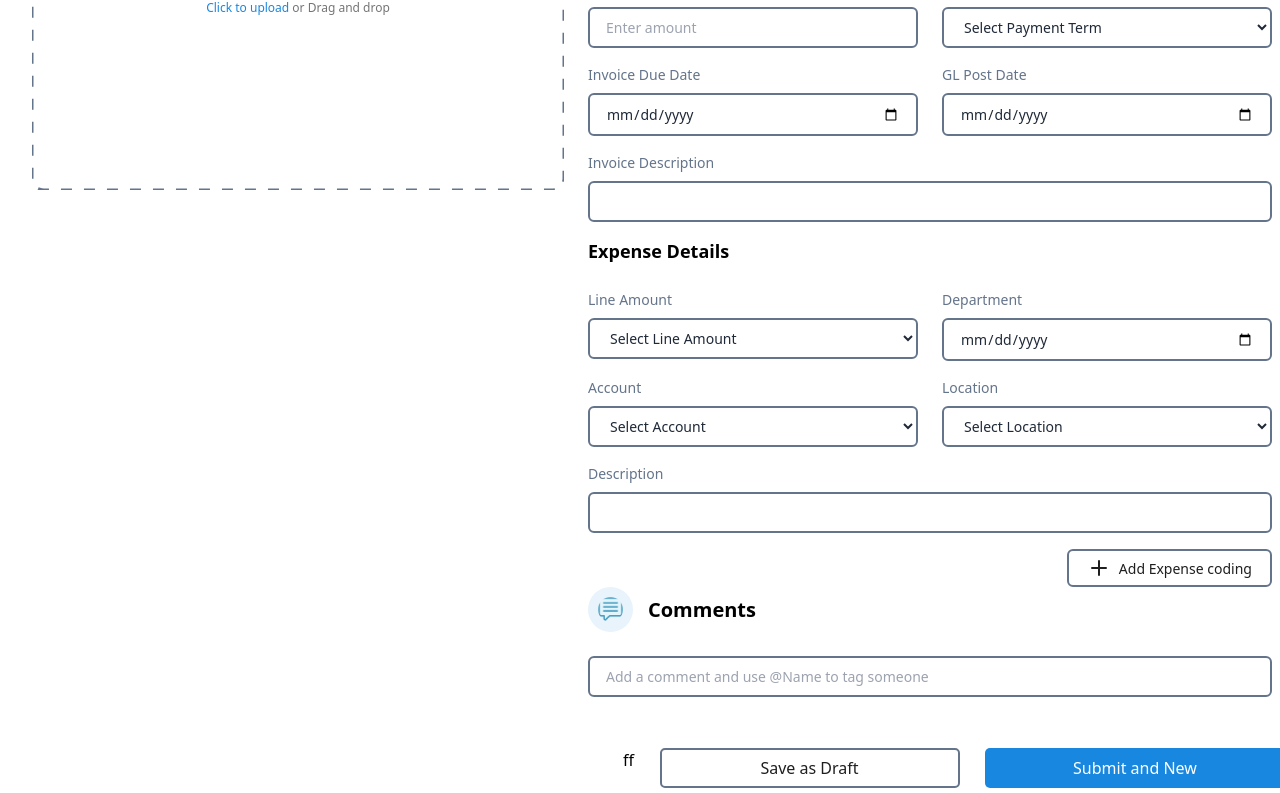
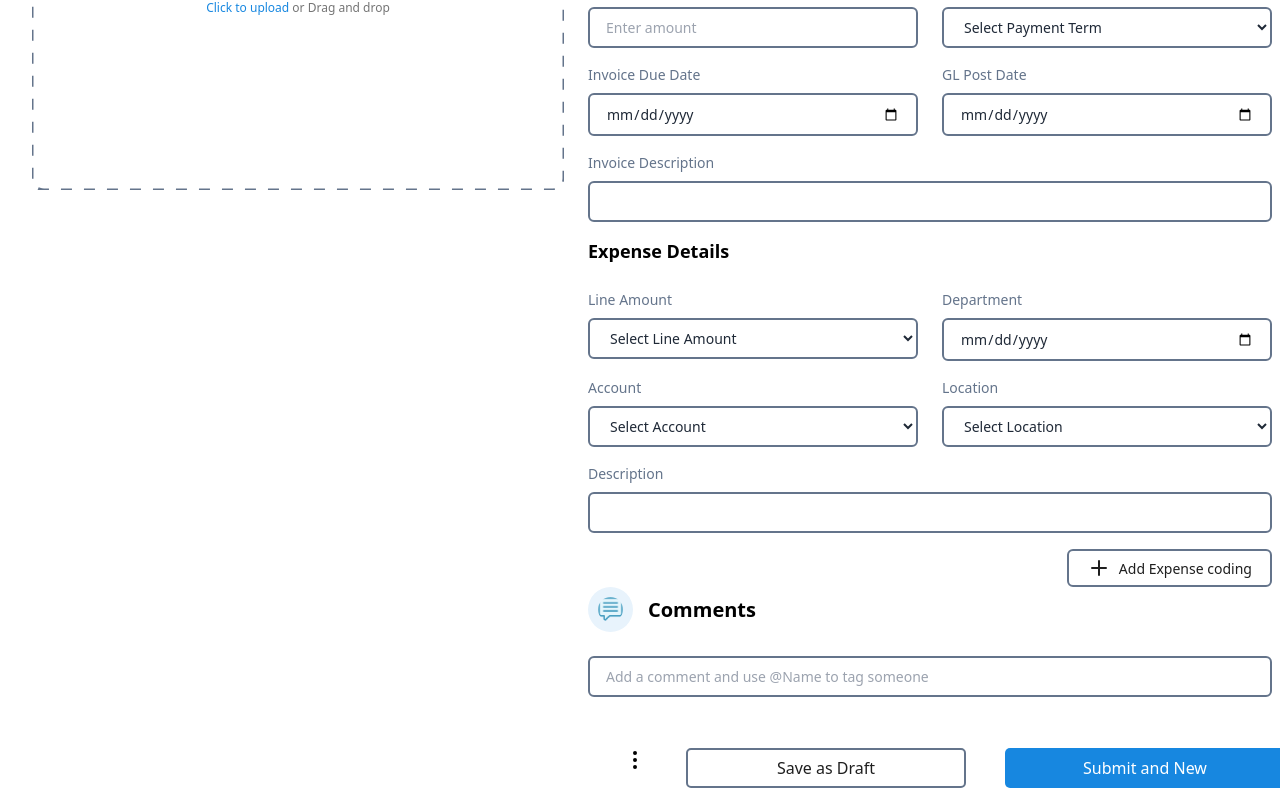
Before and after one commit to vardaan-bhatia/React-InvoiceForm, a React (Vite) app: page /dashboard in a window 1280 px wide. Shown: the part 750-1543 px from the top of the page. Built offline with nearby package versions, Linux system fonts and the light colour scheme; sample sign-in values are in the browser's storage.

Commit message:
expense details fix

```diff
--- a/src/components/InvoiceSection.jsx
+++ b/src/components/InvoiceSection.jsx
@@ -1,6 +1,12 @@
 import React from "react";
 import { Formik, Form } from "formik";
-import { CalendarDays, ChevronDown, DollarSign, PlusIcon } from "lucide-react";
+import {
+  CalendarDays,
+  ChevronDown,
+  DollarSign,
+  PlusIcon,
+  EllipsisVertical,
+} from "lucide-react";
 import * as Yup from "yup";
 import { FormikInput, FormRow } from "./common/FormikFields";
 
@@ -181,6 +187,7 @@ const InvoiceSection = () => {
       {/* Expense Section */}
       <div className="vendor-details">
         <h2>Expense Details</h2>
+
         <Formik
           initialValues={{ purchaseOrder: "", invoiceDate: "" }}
           validationSchema={invoiceValidationSchema}
@@ -276,7 +283,9 @@ const InvoiceSection = () => {
         </Formik>
       </div>
       <div className="buttons">
-        <div>ff</div>
+        <div>
+          <EllipsisVertical />
+        </div>
         <button type="button" className="btn btn-draft">
           Save as Draft
         </button>
--- a/src/style.css
+++ b/src/style.css
@@ -194,8 +194,9 @@
 
 .btn {
   height: 40px;
-  width: 300px;
+  width: 280px;
   border-radius: 5px;
+  padding: 5px 10px;
 }
 .btn-draft {
   border: 2px solid #64748b;
```
